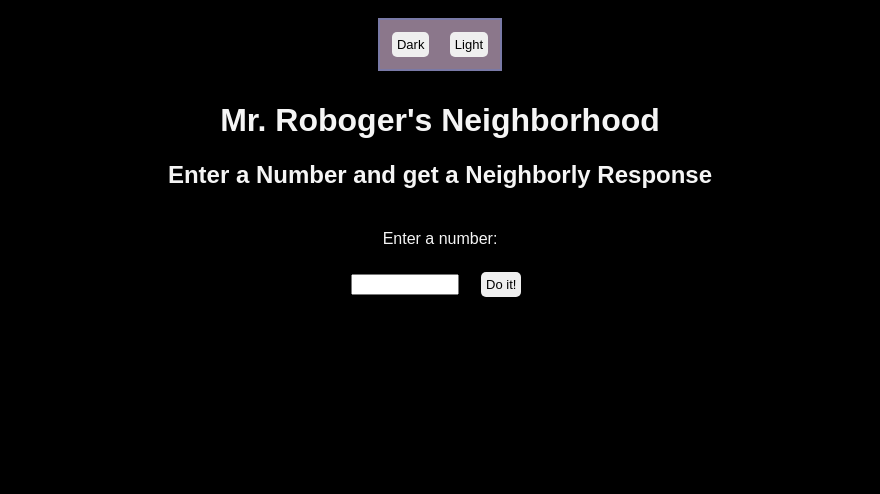
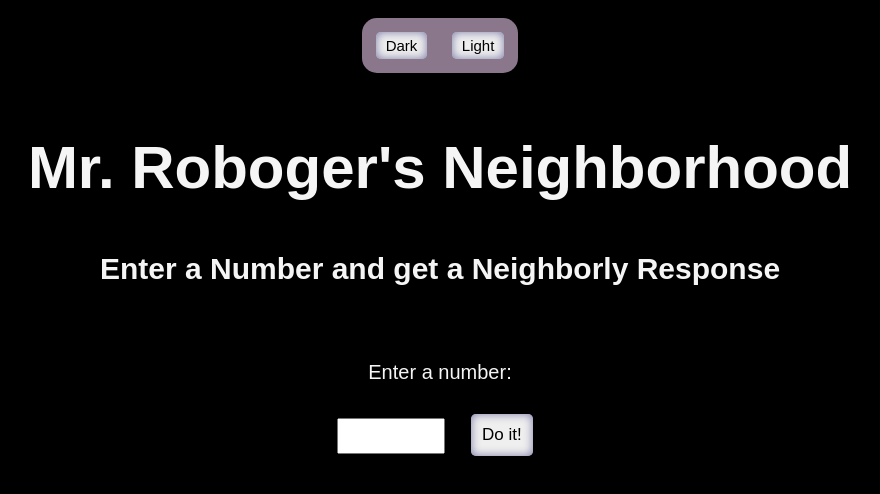
Before and after one commit to 0art-vandelay0/Mr-Robogers-Neighborhood, a plain HTML site: page index.html in a window 1280 px wide. Shown: the whole page, without its empty margins (200-1080 px from the left). Drawn offline with Linux system fonts and the light colour scheme.

Commit message:
Adjust button sizes, padding, shadow

```diff
--- a/css/styles.css
+++ b/css/styles.css
@@ -3,6 +3,16 @@ body {
     background-color: black;
     color: whitesmoke;
     text-align: center;
+}
+
+h1 {
+    margin: 50px;
+    font-size: 60px;
+}
+
+h2 {
+    margin: 50px;
+    font-size: 30px;
 }
 
 .dark-mode {
@@ -39,6 +49,7 @@ body {
 
 #number {
     width: 100px;
+    height: 30px;
     margin-bottom: 10px;
     margin-right: 10px;
 }
@@ -46,26 +57,35 @@ body {
 div#input-container {
     margin-top: 20px;
     padding: 5px;
+    font-size: 20px;
 }
 
 div#buttons {
-    border: 2px solid rgb(121, 121, 166);
+    border: none;
     padding: 4px;
     display: inline-block;
     margin: 10px;
     background-color: rgb(139, 119, 139);
+    border-radius: 15px;
 }
 
 button {
     border-radius: 5px;
     border: none;
-    padding: 5px;
-    margin: 8px;
-    font-size: 13px;
+    box-shadow: inset 0 0 10px rgb(121, 121, 166);
+    padding: 5px 10px;
+    margin: 10px;
+    font-size: 15px;
+}
+
+.submit-button {
+    padding: 11px;
+    font-size: 17px;
 }
 
 p#result {
     font-size: 25px;
+    font-family: 'Courier New', Courier, monospace;
     font-weight: bold;
     padding: 10px;
 }
--- a/js/scripts.js
+++ b/js/scripts.js
@@ -1,4 +1,4 @@
-// Biz Logic
+// Business Logic
 function mrReplace(userNum) {
     const wordsToMR = [];
 
```
